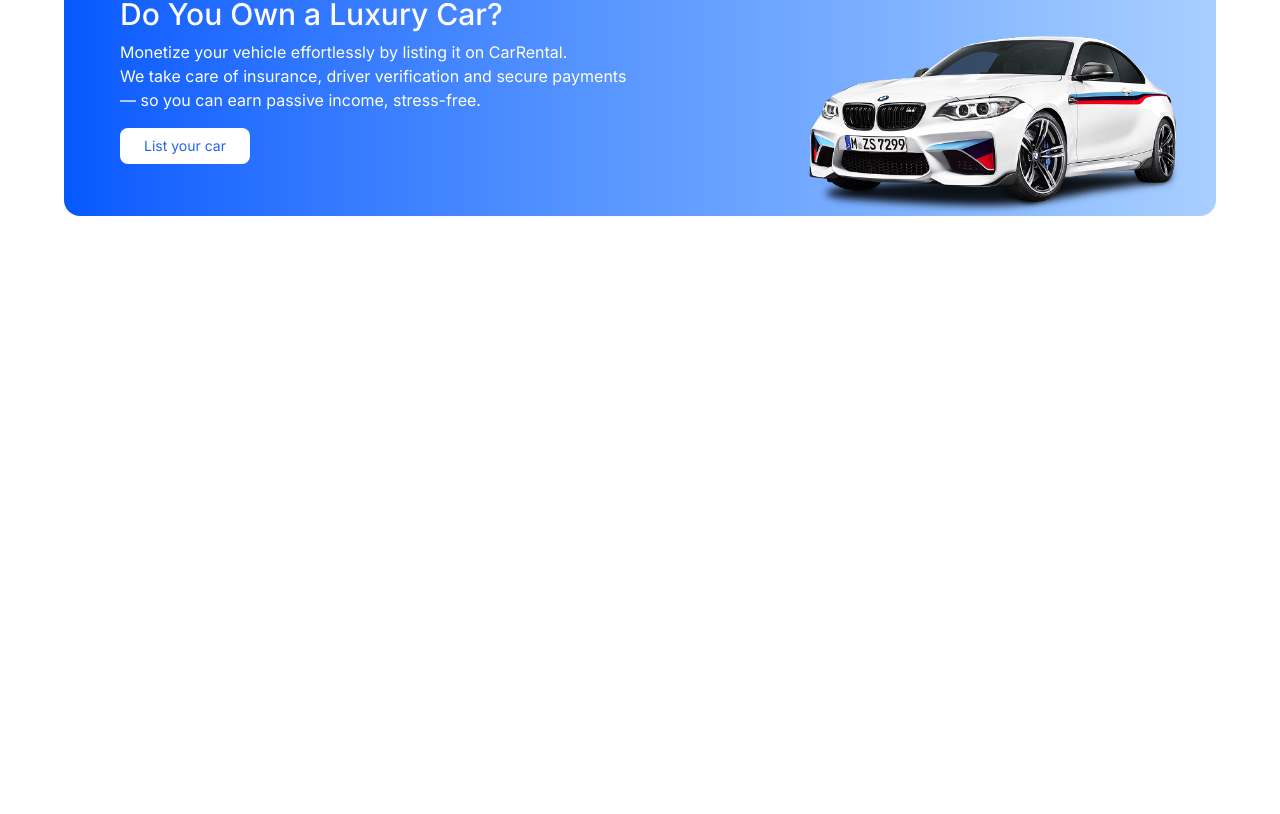
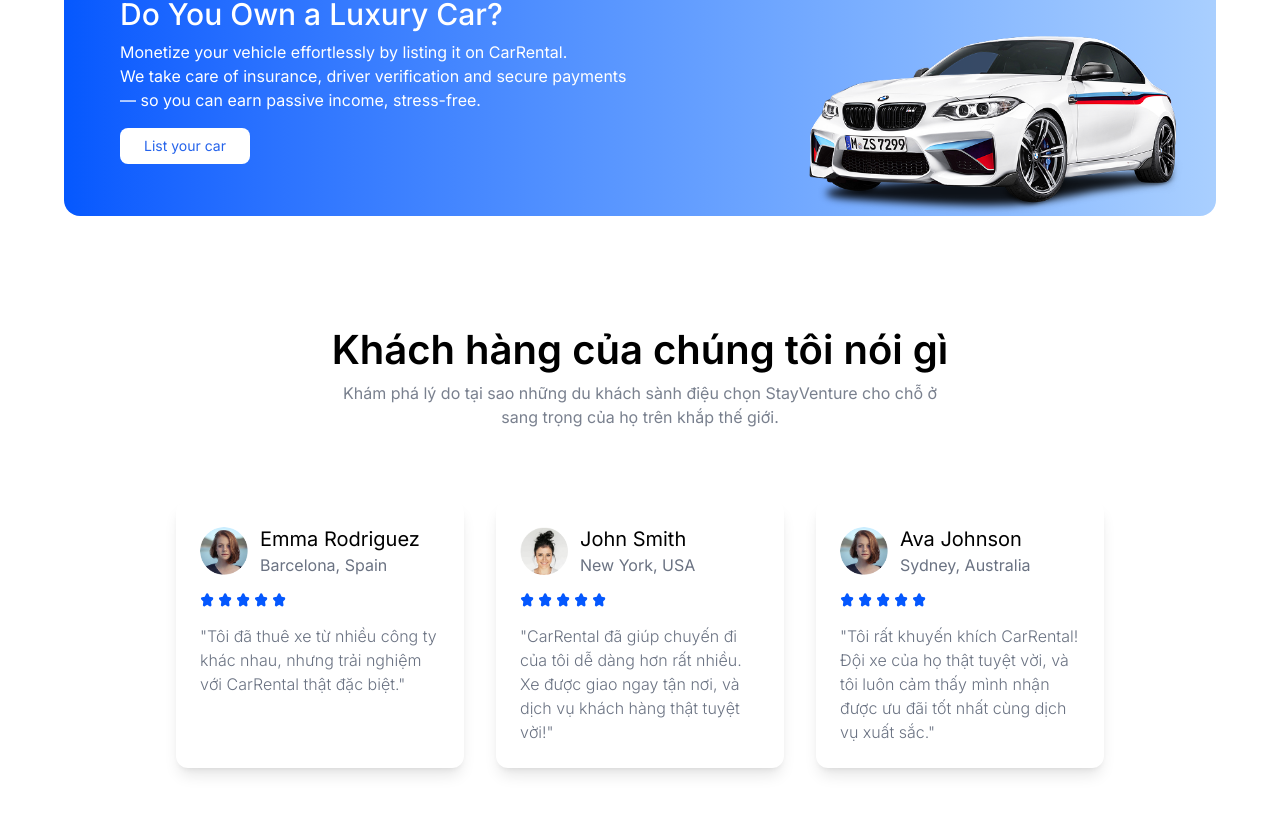
Before and after one commit to AnhTuan2411Dev/FullStackCarRentalBookingApp01, a React (Vite) app in the folder client/: page / in a window 1280 px wide. Shown: the part 2091-2905 px from the top of the page. Before the commit the page ends 2307 px from the top, so only its background shows below. Built offline with nearby package versions, Linux system fonts and the light colour scheme.

Commit message:
Tạo Testimonial Section

```diff
--- a/client/src/components/Testimonial.tsx
+++ b/client/src/components/Testimonial.tsx
@@ -1,11 +1,54 @@
-import React from 'react'
+import React from 'react' // Import React
+import { assets } from '../assets/assets'; // Import các tài sản (assets) từ thư mục assets
 
+// Định nghĩa component Testimonial
 const Testimonial = () => {
+  // Mảng chứa dữ liệu các lời chứng thực (testimonials)
+  const testimonials = [
+    { id: 1, name: "Emma Rodriguez", address: "Barcelona, Spain", image: assets.testimonial_image_1, rating: 5, review: "Tôi đã thuê xe từ nhiều công ty khác nhau, nhưng trải nghiệm với CarRental thật đặc biệt." },
+    { id: 2, name: "John Smith", address: "New York, USA", image: assets.testimonial_image_2, rating: 5, review: "CarRental đã giúp chuyến đi của tôi dễ dàng hơn rất nhiều. Xe được giao ngay tận nơi, và dịch vụ khách hàng thật tuyệt vời!" },
+    { id: 3, name: "Ava Johnson", address: "Sydney, Australia", image: assets.testimonial_image_1, rating: 5, review: "Tôi rất khuyến khích CarRental! Đội xe của họ thật tuyệt vời, và tôi luôn cảm thấy mình nhận được ưu đãi tốt nhất cùng dịch vụ xuất sắc." }
+  ];
+
+
+  // Render giao diện của component
   return (
-    <div>
+    // Container chính của phần lời chứng thực
+    <div className="py-28 px-6 md:px-16 lg:px-24 xl:px-44">
+      {/* Tiêu đề và mô tả phần lời chứng thực */}
+      <div className="flex flex-col justify-center items-center text-center false">
+        <h1 className="font-semibold text-4xl md:text-[40px]">Khách hàng của chúng tôi nói gì</h1>
+        <p className="text-sm md:text-base text-gray-500/90 mt-2 max-w-156">Khám phá lý do tại sao những du khách sành điệu chọn StayVenture cho chỗ ở sang trọng của họ trên khắp thế giới.</p>
+      </div>
 
+      {/* Grid hiển thị các lời chứng thực */}
+      <div className="grid grid-cols-1 sm:grid-cols-2 lg:grid-cols-3 gap-8 mt-18">
+        {/* Duyệt qua mảng testimonials và hiển thị từng lời chứng thực */}
+        {testimonials.map((testimonial) => (
+          // Card của từng lời chứng thực
+          <div key={testimonial.id} className="bg-white p-6 rounded-xl shadow-lg hover:-translate-y-1 transition-all duration-500">
+            {/* Thông tin người đánh giá: ảnh, tên, địa chỉ */}
+            <div className="flex items-center gap-3">
+              <img className="w-12 h-12 rounded-full" src={testimonial.image} alt={testimonial.name} />
+              <div>
+                <p className="text-xl">{testimonial.name}</p>
+                <p className="text-gray-500">{testimonial.address}</p>
+              </div>
+            </div>
+            {/* Hiển thị sao đánh giá */}
+            <div className="flex items-center gap-1 mt-4">
+              {/* Tạo 5 sao */}
+              {Array(5).fill(0).map((_, index) => (
+                <img key={index} alt="star-icon" src={assets.star_icon} />
+              ))}
+            </div>
+            {/* Nội dung lời đánh giá */}
+            <p className="text-gray-500 max-w-90 mt-4 font-light">"{testimonial.review}"</p>
+          </div>
+        ))}
+      </div>
     </div>
-  )
+  );
 }
 
-export default Testimonial
+export default Testimonial; // Xuất component Testimonial để sử dụng ở nơi khác
--- a/client/src/pages/Home.tsx
+++ b/client/src/pages/Home.tsx
@@ -2,6 +2,7 @@
 import Hero from '../components/Hero';
 import FeaturedSection from '../components/FeaturedSection';
 import Banner from '../components/Banner';
+import Testimonial from '../components/Testimonial';
 
 const Home = () => {
   return (
@@ -9,6 +10,7 @@
       <Hero />
       <FeaturedSection />
       <Banner />
+      <Testimonial />
     </>
   )
 }
```
